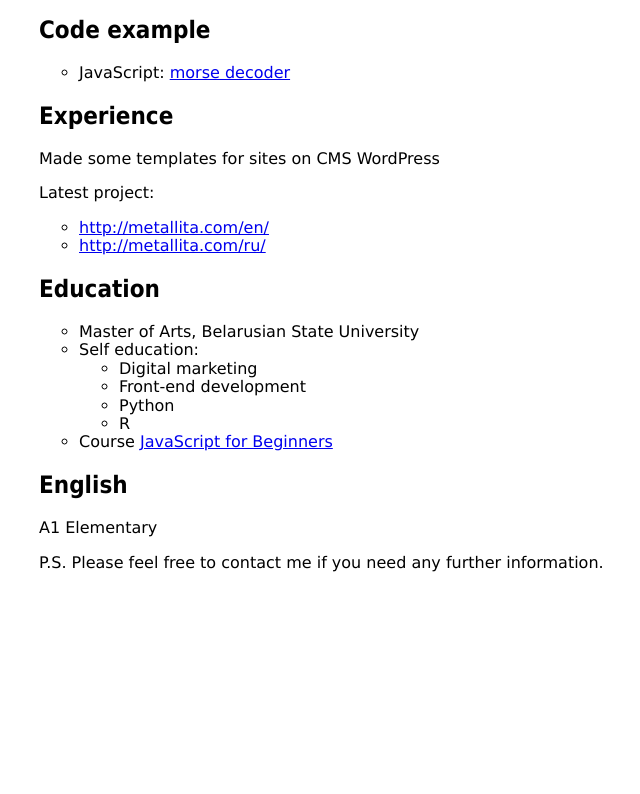
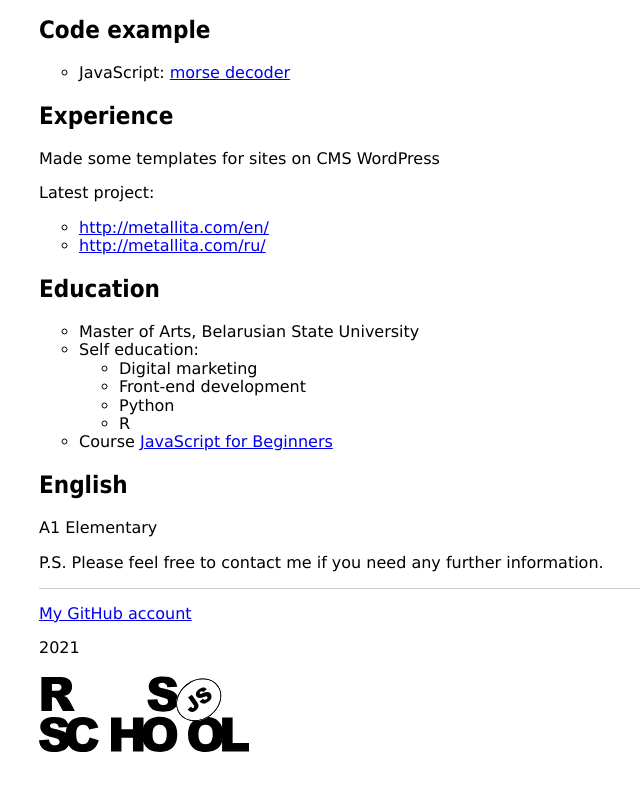
Before and after one commit to aleksandr-jasinski/rsschool-cv, a plain HTML site: page index.html in a window 1280 px wide. Shown: the part 449-1243 px from the top of the page, without its empty margins (99-739 px from the left). Before the commit the page ends 1037 px from the top, so only its background shows below. Drawn offline with Linux system fonts and the light colour scheme.

Commit message:
feat: add footer

```diff
--- a/index.html
+++ b/index.html
@@ -71,6 +71,14 @@
             <p>P.S. Please feel free to contact me if you need any further information.</p>
           </footer>
         </article>
+        <footer class="footer">
+          <hr>
+          <a href="https://github.com/aleksandr-jasinski">My GitHub account</a>
+          <p>2021</p>
+
+          <a href="https://rs.school/js/" target="_blank"><img class="rss-logo" src="./rs_school_js.svg"
+              alt="Бесплатный курс «JavaScript/Front-end»"></a>
+        </footer>
         </main>
     </div>
   </body>
--- a/style.css
+++ b/style.css
@@ -488,3 +488,12 @@ ul {
   width: 200px;
   height: 200px;
 }
+
+.rss-logo {
+  width: 210px;
+
+}
+
+footer.footer {
+  padding-bottom: 42px;
+}
```
Also changed, not shown: rs_school_js.svg (added).
